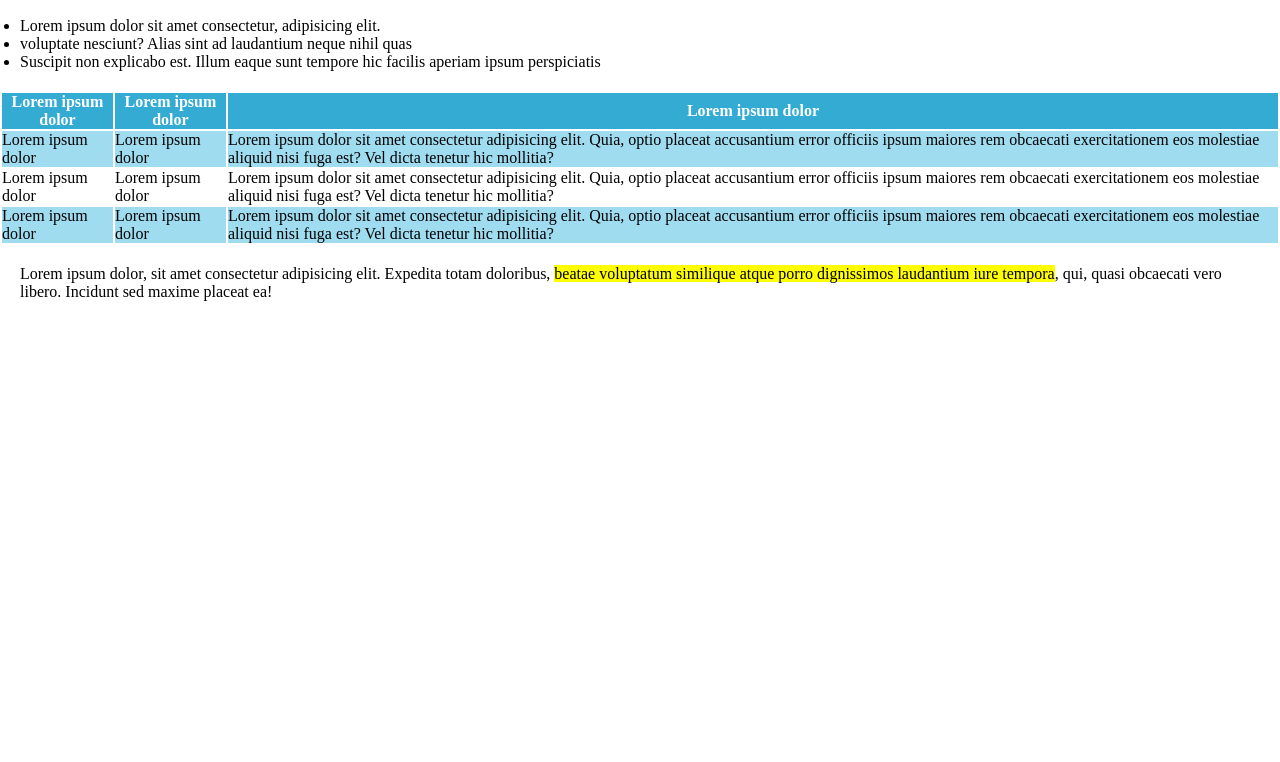
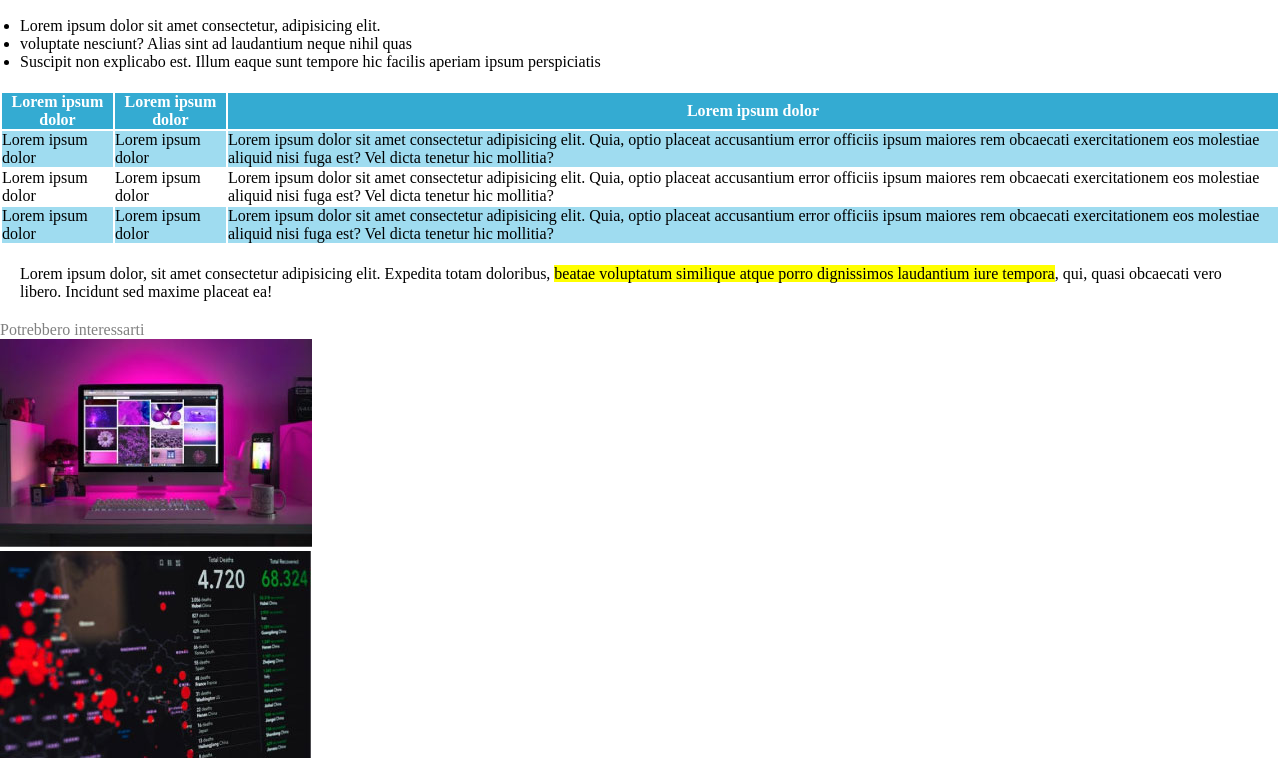
Before and after one commit to tizianotambone/html-css-booleaner, a plain HTML site: page index.html in a window 1280 px wide. Shown: the part 614-1376 px from the top of the page. Before the commit the page ends 935 px from the top, so only its background shows below. Drawn offline with Linux system fonts and the light colour scheme.

Commit message:
[UPD]fotook

```diff
--- a/css/style.css
+++ b/css/style.css
@@ -35,3 +35,6 @@ background-color: lightblue;
 .azzurro{
     background-color:rgb(159, 220, 240);
 }
+.colore{
+    color: gray;
+}
--- a/index.html
+++ b/index.html
@@ -71,6 +71,10 @@
         Lorem ipsum dolor, sit amet consectetur adipisicing elit. Expedita totam doloribus, <mark> beatae voluptatum similique atque porro dignissimos laudantium iure tempora</mark>, qui, quasi obcaecati vero libero. Incidunt sed maxime placeat ea!
     </div>
 
+    <span class="colore"> Potrebbero interessarti</span>
+
+   <div> <img src="./img2/monitor.jpg" alt="computer"></div>
+   <div><img src="./img2/graph.jpg" alt="grapg"></div>
 
 
 
```
